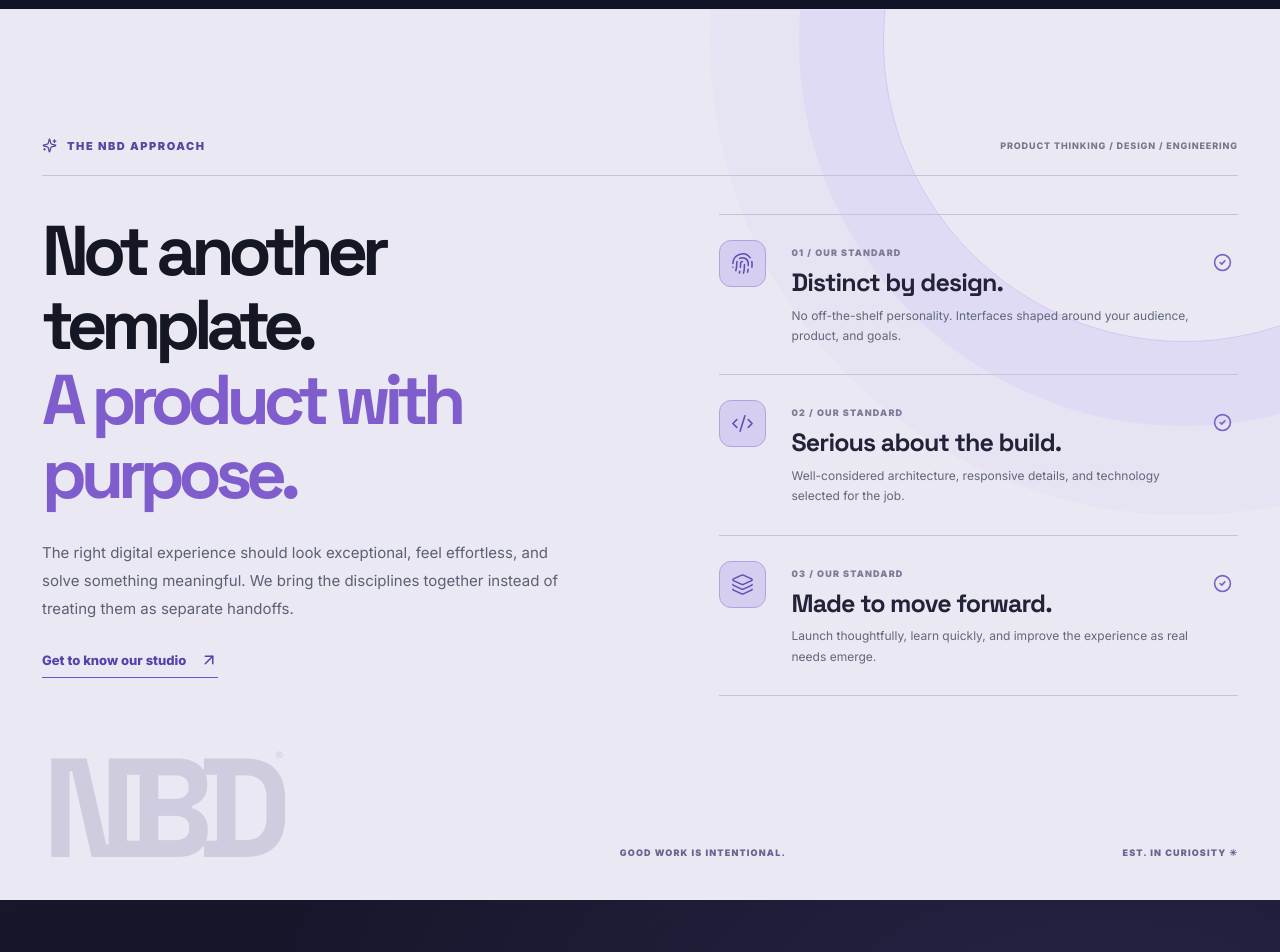
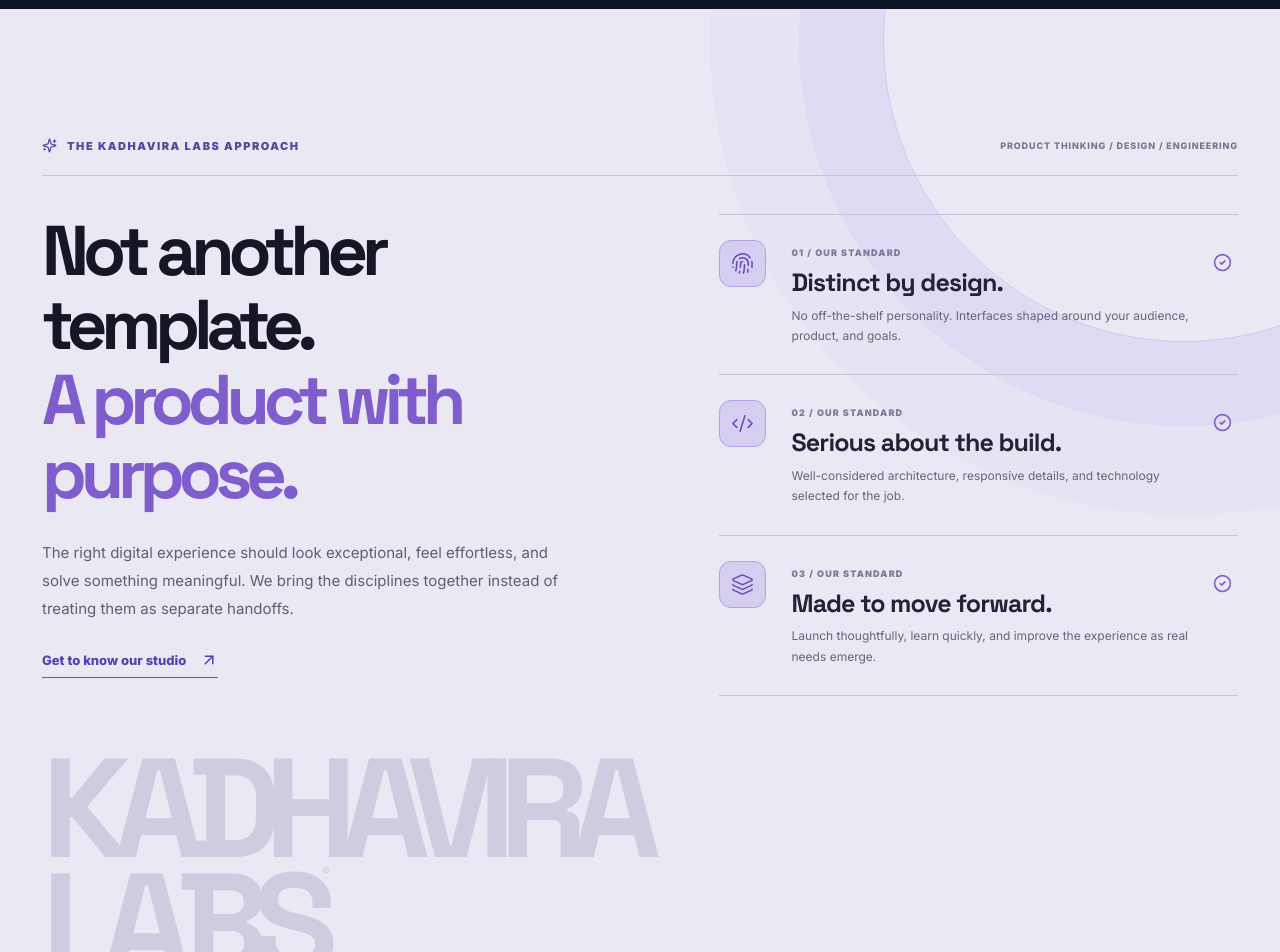
Before and after one commit to niloy-datta/tech-startup, a Next.js app: page / in a window 1280 px wide. Shown: the part 5760-6712 px from the top of the page. Built offline with nearby package versions, Linux system fonts and the light colour scheme.

Commit message:
feat(rebrand): adopt Kadhavira Labs identity in components/studio-philosophy.tsx

```diff
--- a/components/studio-philosophy.tsx
+++ b/components/studio-philosophy.tsx
@@ -27,7 +27,7 @@
     <section className="ae-manifesto" aria-labelledby="ae-manifesto-title" id="why-nbd">
       <div className="container">
         <div className="ae-manifesto-kicker">
-          <span className="ae-eyebrow"><Sparkles size={15} aria-hidden="true" /> THE NBD APPROACH</span>
+          <span className="ae-eyebrow"><Sparkles size={15} aria-hidden="true" /> THE KADHAVIRA LABS APPROACH</span>
           <span className="ae-manifesto-index">PRODUCT THINKING / DESIGN / ENGINEERING</span>
         </div>
         <div className="ae-manifesto-grid">
@@ -50,7 +50,7 @@
             ))}
           </div>
         </div>
-        <div className="ae-manifesto-bottom" aria-hidden="true"><span>NBD<sup>®</sup></span><span>GOOD WORK IS INTENTIONAL.</span><span>EST. IN CURIOSITY ✳</span></div>
+        <div className="ae-manifesto-bottom" aria-hidden="true"><span>KADHAVIRA LABS<sup>®</sup></span><span>GOOD WORK IS INTENTIONAL.</span><span>EST. IN CURIOSITY ✳</span></div>
       </div>
     </section>
   );
```
